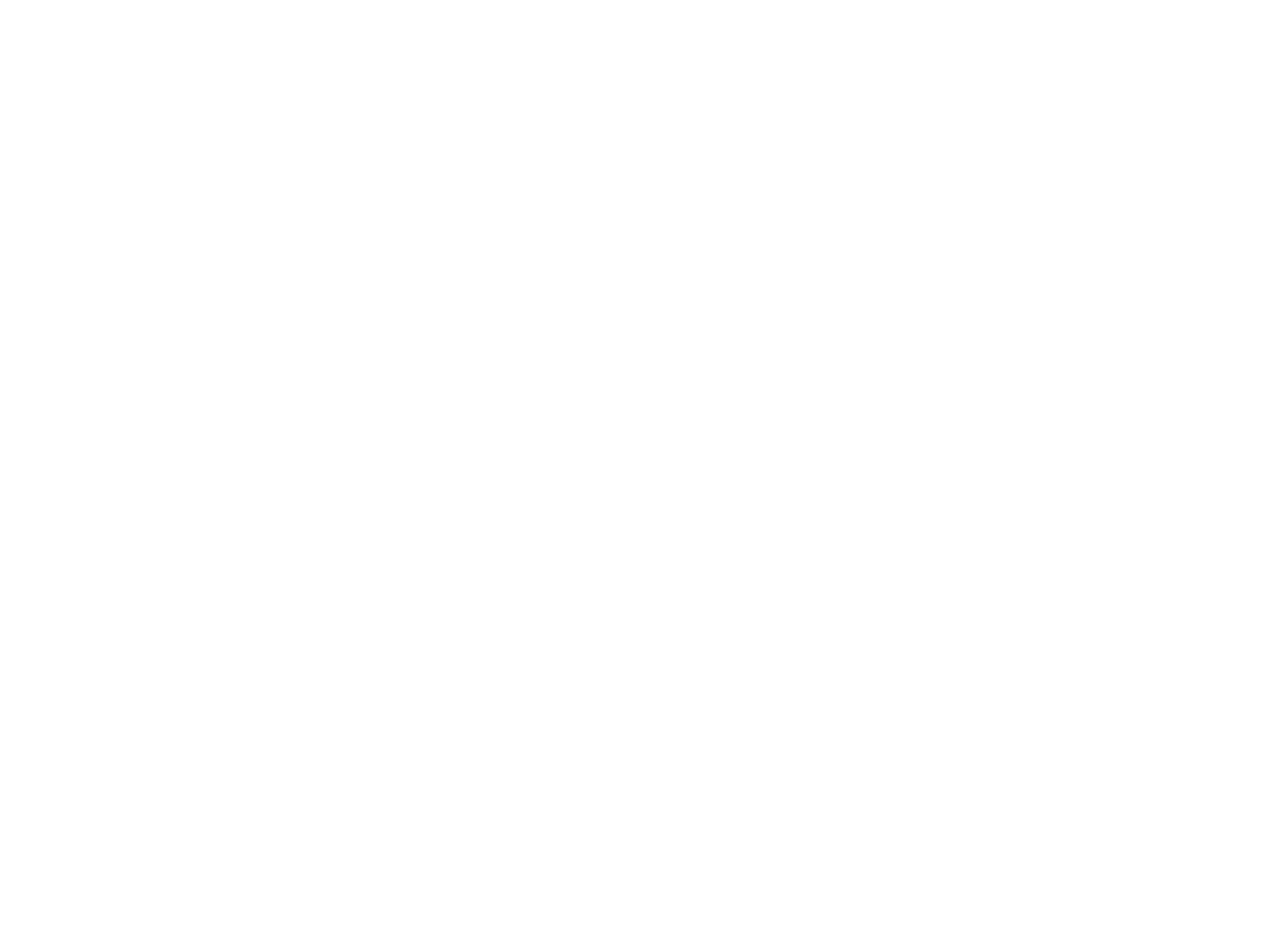
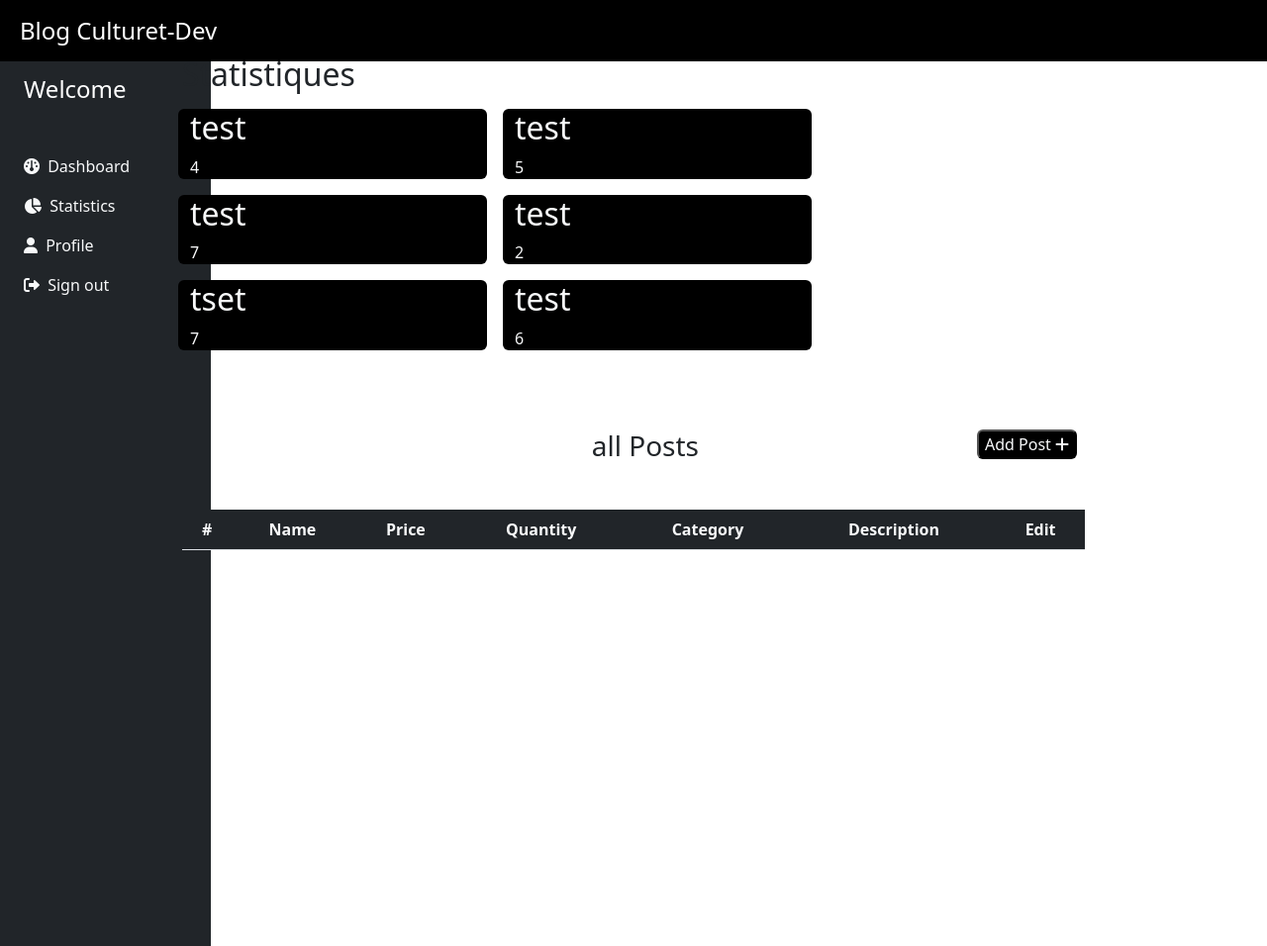
Before and after one commit to adnankhayrou/-Blog-Culturet-Dev, a PHP site: page /dashboard.php in a window 1280 px wide. Before the commit the page is empty. Shown: the whole page at 99% size. Run offline with PHP 8.4, Linux system fonts and the light colour scheme; lists and menus that the app fills with data are empty.

Commit message:
creating nav-bar and side-bar in dashboard

```diff
--- a/php/dashboard.php
+++ b/php/dashboard.php
@@ -0,0 +1,253 @@
+<?php
+// include 'script.php';
+$title = 'Dashboard';
+include 'navbar.php';
+
+
+// if(!isset($_SESSION['name'])){
+//    header('location: login.php');
+// }
+// ?>
+
+<div class="container-fluid">
+    <div class="row flex-nowrap">
+        <!-- ***********side bar************ -->
+        <div class="col-auto col-md-3 col-xl-2 px-sm-2 px-0 bg-dark position-fixed d-none d-lg-block">
+            <div class=" d-flex flex-column align-items-center align-items-sm-start my-5 px-3 pt-2 text-white vh-100">
+
+                    <span class="fs-4 d-none d-sm-inline my-3">Welcome<br></span>
+
+                <ul class="nav nav-pills flex-column mb-sm-auto mb-0 align-items-center align-items-sm-start pt-4" id="menu">
+
+                    <li >
+                        <a href="dashboard.php" class="nav-link px-0 align-middle ">
+                        <i class="fa-solid fa-gauge text-light"></i> <span class="ms-1 d-none d-sm-inline text-light ">Dashboard</span> </a>
+                    </li>
+                    <li class="nav-item">
+                        <a href="statistics.php" class="nav-link align-middle px-0">
+                        <i class="fa-solid fa-chart-pie text-light"></i> <span class="ms-1 d-none d-sm-inline text-light">Statistics</span>
+                        </a>
+                    </li>
+                    <li>
+                        <a href="#" class="nav-link px-0 align-middle">
+                        <i class="fa-solid fa-user text-light"></i> <span class="ms-1 d-none d-sm-inline text-light">Profile</span> </a>
+                    </li>
+                    <li>
+                        <a href="#" class="nav-link px-0 align-middle">
+                        <i class="fa-solid fa-right-from-bracket text-light"></i> <span class="ms-1 d-none d-sm-inline text-light">Sign out</span> </a>
+                    </li>
+                </ul>
+            </div>
+        </div>
+         <!-- NAVBAR  -->
+         <nav class="navbar fixed-top d-lg-none " id="color">
+  <div class="container-fluid" >
+    <!-- <a class="navbar-brand text-light" href="#">Offcanvas navbar</a> -->
+    <a href="landingpage.php" class="text-light text-decoration-none"></a>
+    <button class="navbar-toggler bg-light" type="button" data-bs-toggle="offcanvas" data-bs-target="#offcanvasNavbar" aria-controls="offcanvasNavbar">
+      <span class="navbar-toggler-icon text-dark"></span>
+    </button>
+    <div class="offcanvas offcanvas-end" tabindex="-1" id="offcanvasNavbar" aria-labelledby="offcanvasNavbarLabel">
+      <div class="offcanvas-header bg-black" id="color">
+        <h5 class="offcanvas-title text-light" id="offcanvasNavbarLabel"><i class="fa fa-user text-white fs-3 me-2"></i>test</h5>
+        <button type="button" class="btn-close bg-light" data-bs-dismiss="offcanvas" aria-label="Close"></button>
+      </div>
+      <div class="offcanvas-body bg-black" id="color">
+        <ul class="navbar-nav justify-content-end flex-grow-1 pe-3">
+          <li class="nav-item">
+            <a class="nav-link active text-light" aria-current="page" href="#"><i class="fa fa-futbol-o text-white me-2"></i>Dashboard</a>
+          </li>
+          <li class="nav-item">
+            <a class="nav-link active text-light" aria-current="page" href="#"><i class="fa fa-tachometer text-white me-2"></i>Statistics</a>
+          </li>
+          <li class="nav-item">
+            <a class="nav-link active text-light" aria-current="page" href="#"><i class="fa fa-sign-out text-white me-2"></i>Log out</a>
+          </li>
+      </div>
+    </div>
+  </div>
+</nav>
+        <!-- END OF NAVBAR -->
+
+        <!-- Statistiques-->
+<div class="container position-relative w-75">
+<div class="main-content pt-5 ">
+                <div class="section__content section__content ">
+                    <div class="container-fluid" >
+                        <div class="row">
+                            <div class="col-md-12">
+                                <div class="overview-wrap">
+                                    <h2 class="title-1 mt-2" id="statistiques">Statistiques</h2>
+                                    <!-- <button class="au-btn au-btn-icon au-btn--blue rounded" id="color">
+                                        <i class="zmdi zmdi-plus"></i>add item</button> -->
+                                </div>
+                            </div>
+                        </div>
+                        <div class="row m-t-25 ">
+                            <div class="col-sm-6 col-lg-4 bg-black rounded m-2" >
+                                <div class="overview-item overview-item--c1 " id="color">
+                                    <div class="overview__inner">
+                                        <div class="overview-box clearfix">
+                                            <div class="text-light">
+                                                <h2>test</h2>
+                                                <span>4</span>
+                                            </div>
+                                        </div>
+                                    </div>
+                                </div>
+                            </div>
+                            <div class="col-sm-6 col-lg-4 bg-black rounded m-2">
+                                <div class="overview-item overview-item--c1" id="color">
+                                    <div class="overview__inner">
+                                        <div class="overview-box clearfix">
+
+                                            <div class="text-light">
+                                                <h2>test</h2>
+                                                <span>5</span>
+                                            </div>
+                                        </div>
+                                    </div>
+                                </div>
+                            </div>
+                            <div class="col-sm-6 col-lg-4 bg-black rounded m-2">
+                                <div class="overview-item overview-item--c1" id="color">
+                                    <div class="overview__inner">
+                                        <div class="overview-box clearfix">
+
+                                            <div class="text-light">
+                                                <h2>test</h2>
+                                                <span>7</span>
+                                            </div>
+                                        </div>
+                                    </div>
+                                </div>
+                            </div>
+                            <div class="col-sm-6 col-lg-4 bg-black rounded m-2">
+                                <div class="overview-item overview-item--c1" id="color">
+                                    <div class="overview__inner">
+                                        <div class="overview-box clearfix">
+
+                                            <div class="text-light">
+                                                <h2>test</h2>
+                                                <span>2</span>
+                                            </div>
+                                        </div>
+                                    </div>
+                                </div>
+                            </div>
+                            <div class="col-sm-6 col-lg-4 bg-black rounded m-2">
+                                <div class="overview-item overview-item--c1" id="color">
+                                    <div class="overview__inner">
+                                        <div class="overview-box clearfix">
+
+                                            <div class="text-light">
+                                                <h2>tset</h2>
+                                                <span>7</span>
+                                            </div>
+                                        </div>
+                                    </div>
+                                </div>
+                            </div>
+                            <div class="col-sm-6 col-lg-4 bg-black rounded m-2">
+                                <div class="overview-item overview-item--c1" id="color">
+                                    <div class="overview__inner">
+                                        <div class="overview-box clearfix">
+
+                                            <div class="text-light">
+                                                <h2>test</h2>
+                                                <span>6</span>
+                                            </div>
+                                        </div>
+                                    </div>
+                                </div>
+                            </div>
+                        </div>
+
+<!-- ***********table of all games******************* -->
+
+        <!-- ***********title and add button*************** -->
+        <div class="test col py-4">
+			     <div class="row">
+             <h3 class=" text-end col-7 my-5">all Posts</h3>
+          <div class=" col text-end">
+		    <button class="  rounded text-light bg-black mx-2 my-5" href="#modal-task" data-bs-toggle="modal" type="button" >Add Post <i class="fa-solid fa-plus"></i></button>
+         </div>
+			</div>
+
+      <!-- ***********table of all games******************* -->
+     <div class=" text-center table-responsive" id="divTable">
+           <table class="table">
+              <thead class="bg-dark text-light">
+               <tr>
+                 <th scope="col">#</th>
+                 <th scope="col">Name</th>
+                 <th scope="col">Price</th>
+                 <th scope="col">Quantity</th>
+                 <th scope="col">Category</th>
+                 <th scope="col">Description</th>
+                 <th scope="col">Edit</th>
+              </tr>
+                </thead>
+                <tbody>
+
+               </tbody>
+            </table>
+          </div>
+        </div>
+      </div>
+
+      </div>
+	<!-- add game form -->
+	<div class="modal fade" id="modal-task">
+		<div class="modal-dialog">
+			<div class="modal-content">
+				<form action="" method="POST" id="form">
+					<div class="modal-header">
+						<h5 class="modal-title">New Post</h5>
+						<a href="#" class="btn-close" data-bs-dismiss="modal"></a>
+					</div>
+					<div class="modal-body">
+
+							<input type="hidden" name="id" >
+							<div class="mb-3">
+								<label class="form-label">Name</label>
+								<input type="text" name="Name" class="form-control" required/>
+							</div>
+
+                            <div class="mb-3">
+								<label class="form-label">Price</label>
+								<input type="Number" name="Price" class="form-control" step="any" required/>
+							</div>
+
+							<div class="mb-3">
+								<label class="form-label">Quantity</label>
+								<input type="number" name="Quantity" class="form-control" id="task-date" required/>
+							</div>
+
+                            <div class="mb-3">
+								<label class="form-label">Categorey</label>
+								<select class="form-select" name="categorey" required>
+									<option value="">Please select</option>
+
+								</select>
+							</div>
+
+                            <div class="mb-0">
+								<label class="form-label">Description</label>
+								<textarea class="form-control" name="Description" rows="7" required></textarea>
+							</div>
+
+					</div>
+					<div class="modal-footer">
+						<a href="#" class="btn btn-white border" data-bs-dismiss="modal" id="task-cancel-btn">Cancel</a>
+						<button type="submit" name="Add" class="btn btn-dark text-light task-action-btn" id="game-save-btn">Add Game</button>
+					</div>
+				</form>
+			</div>
+		</div>
+	</div>
+
+
+    <!-- <script src="js/app.js"></script> -->
+</body>
+</html>
--- a/php/navbar.php
+++ b/php/navbar.php
@@ -4,7 +4,11 @@
     <meta charset="UTF-8">
     <meta http-equiv="X-UA-Compatible" content="IE=edge">
     <meta name="viewport" content="width=device-width, initial-scale=1.0">
+    <link rel="preconnect" href="https://fonts.googleapis.com">
+    <link rel="preconnect" href="https://fonts.gstatic.com" crossorigin>
     <link href="https://cdn.jsdelivr.net/npm/bootstrap@5.2.2/dist/css/bootstrap.min.css" rel="stylesheet" integrity="sha384-Zenh87qX5JnK2Jl0vWa8Ck2rdkQ2Bzep5IDxbcnCeuOxjzrPF/et3URy9Bv1WTRi" crossorigin="anonymous">
+    <link rel="stylesheet" href="https://cdnjs.cloudflare.com/ajax/libs/font-awesome/6.2.1/css/all.min.css" integrity="sha512-MV7K8+y+gLIBoVD59lQIYicR65iaqukzvf/nwasF0nqhPay5w/9lJmVM2hMDcnK1OnMGCdVK+iQrJ7lzPJQd1w==" crossorigin="anonymous" referrerpolicy="no-referrer" />
+
     <link rel="stylesheet" href="../assets/css/style.css">
     <!-- JavaScript Bundle with Popper -->
     <script src="https://cdn.jsdelivr.net/npm/bootstrap@5.2.2/dist/js/bootstrap.bundle.min.js" integrity="sha384-OERcA2EqjJCMA+/3y+gxIOqMEjwtxJY7qPCqsdltbNJuaOe923+mo//f6V8Qbsw3" crossorigin="anonymous"></script>
```
